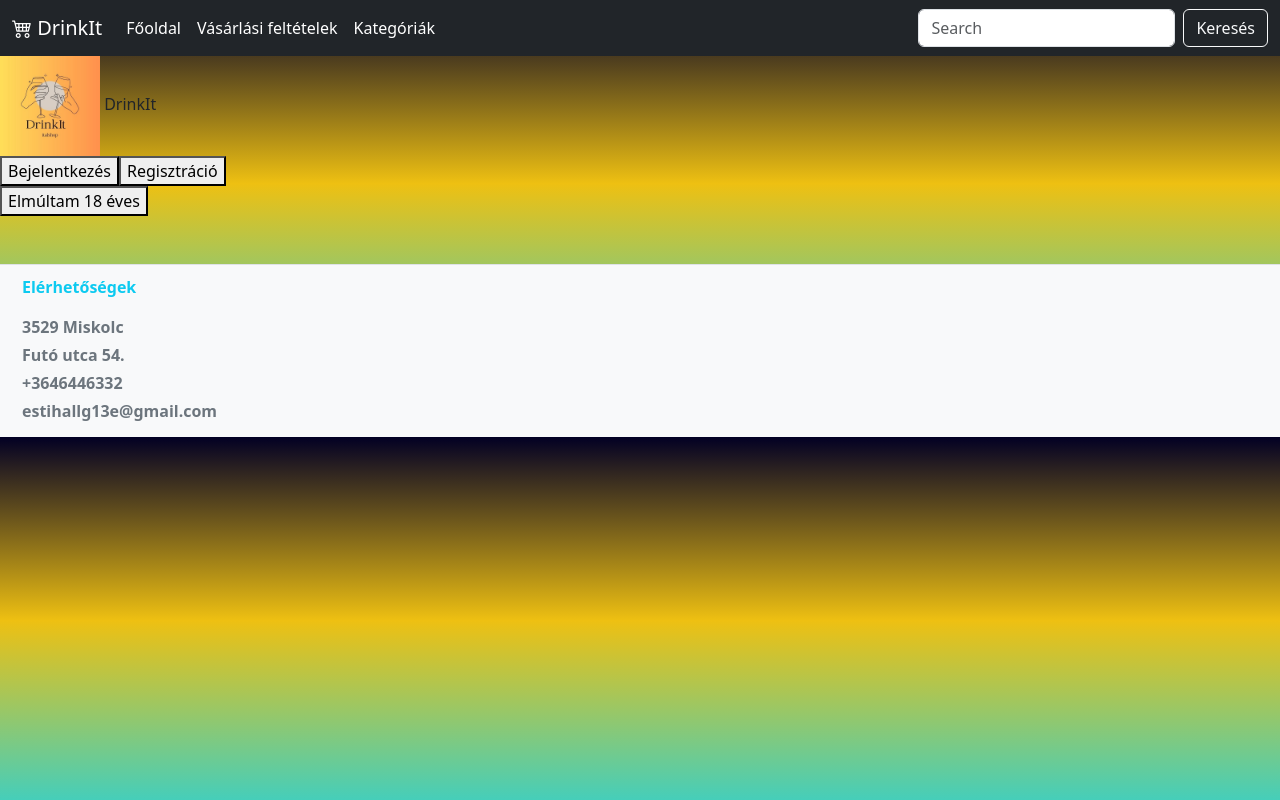
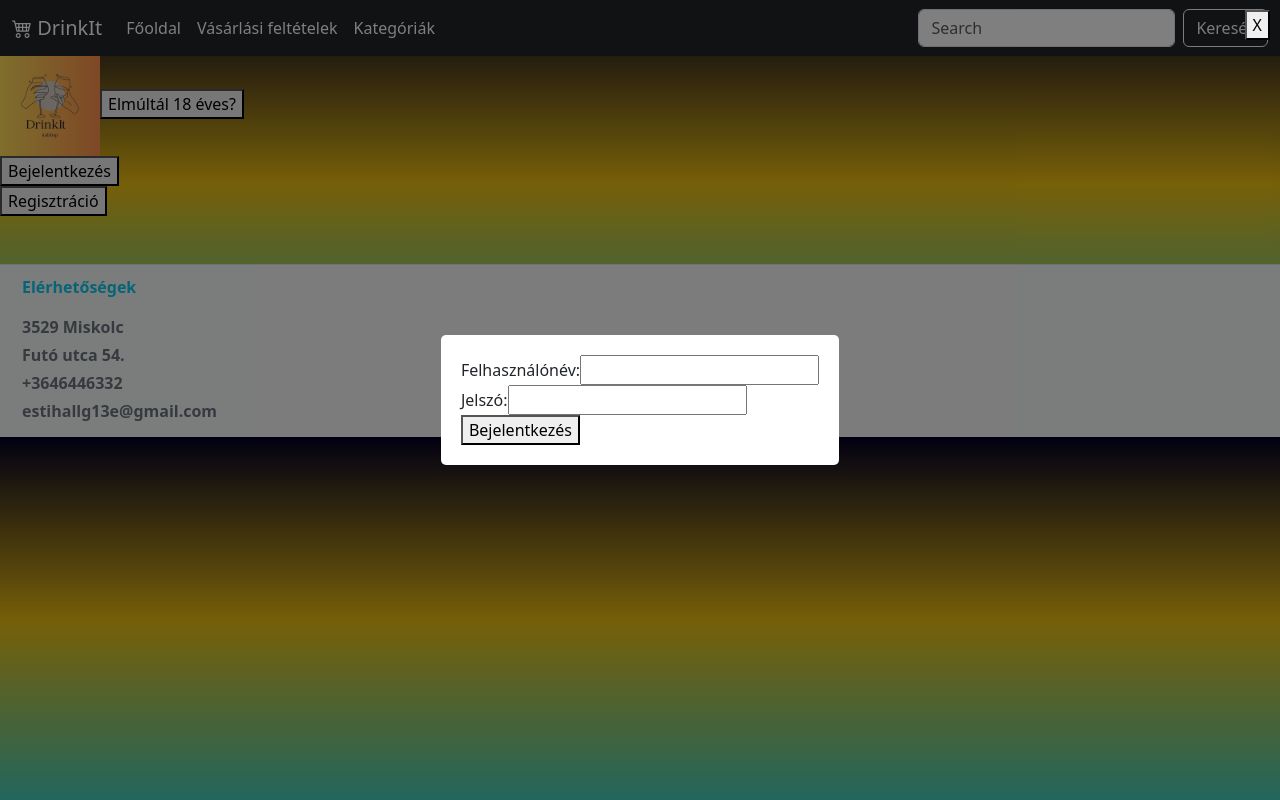
Before and after one commit to Zadorim/drinkitfrontend, a React (Create React App) app: page / in a window 1280 px wide. Both pictures are taken after a click on the button "Bejelentkezés". Built offline with nearby package versions, Linux system fonts and the light colour scheme.

Commit message:
Módosítottam src mappa tartalmát. Több komponenst adtam hozzá.

```diff
--- a/src/AgeConfirmationModal.js
+++ b/src/AgeConfirmationModal.js
@@ -6,11 +6,11 @@ const AgeConfirmationModal = ({ isOpen, onConfirm, onCancel }) => {
   }
 
   return (
-    <div style={{ position: 'fixed', top: 0, left: 0, right: 0, bottom: 0, backgroundColor: 'rgba(0, 0, 0, 0.5)', display: 'flex', alignItems: 'center', justifyContent: 'center' }}>
+    <div style={{ position: 'fixed', top: 20, left: 20, right: 20, bottom: 20, backgroundColor: 'rgba(0, 0, 0, 0.5)', display: 'flex', alignItems: 'center', justifyContent: 'center' }}>
       <div style={{ backgroundColor: 'white', padding: 20, borderRadius: 5, display: 'flex', flexDirection: 'column', gap: 10 }}>
-        <p>Biztosan elmúltál 18 éves?</p>
+        <p>Elmúltál már 18 éves?</p>
         <button onClick={() => onConfirm(true)}>Igen</button>
-        <button onClick={() => onCancel()}>Mégse</button>
+        <button onClick={() => onCancel(false)}>Nem</button>
       </div>
     </div>
   );
--- a/src/App.js
+++ b/src/App.js
@@ -4,6 +4,9 @@ import SomeModal from './SomeModal';
 import Navbar from './Navbar';
 import Footer from './Footer';
 import Homepage from './Homepage';
+import Login from './Login';
+import Register from './Register';
+import Modal from './Modal';
 
 function App() {
   const [isModalOpen, setIsModalOpen] = useState(false);
@@ -15,15 +18,46 @@ function App() {
   const hideModal = () => {
     setIsModalOpen(false);
   };
+  const [isLoginModalOpen, setIsLoginModalOpen] = useState(false);
+  const handleLoginClick = () => {
+    setIsLoginModalOpen(true);
+  };
+  const handleCloseModal = () => {
+    setIsLoginModalOpen(false);
+  };
+  const [isRegisterModalOpen, setIsRegisterModalOpen] = useState(false);
+
+  const handleRegisterClick = () => {
+    setIsRegisterModalOpen(true);
+  };
+
+  const closeRegisterModal = () => {
+    setIsRegisterModalOpen(false);
+  };
+
 
   return (
     <div className="App">
         <Navbar />
         <Routes>
           <Route path="/" element={<Homepage showModal={showModal} />} />
+          <Route path="/" element={<Login/>}/>
+          <Route path="/" element={<Register/>}/>
           {/* További Route-k ha szükséges */}
         </Routes>
         <SomeModal isOpen={isModalOpen} onClose={hideModal} />
+        <div>
+          <button onClick={handleLoginClick}>Bejelentkezés</button>
+          <Modal isOpen={isLoginModalOpen} onClose={handleCloseModal}>
+          <Login />
+          </Modal>
+      </div>
+      <div>
+        <button onClick={handleRegisterClick}>Regisztráció</button>
+        <Modal isOpen={isRegisterModalOpen} onClose={closeRegisterModal}>
+          <Register onRegister={closeRegisterModal} />
+        </Modal>
+      </div>
         <Footer />
     </div>
   );
--- a/src/HomePage.js
+++ b/src/HomePage.js
@@ -1,35 +1,37 @@
 import React, {useState} from 'react';
 import AgeConfirmationModal from './AgeConfirmationModal';
-
+import SomeModal from './SomeModal';
 
 const Homepage = ({ showModal }) => {
   const [isOver18, setIsOver18] = useState(null);
   const [showAgeModal, setShowAgeModal] = useState(false);
+  const [showSomeModal, setShowSomeModal] = useState(false);
 
   const handleAgeConfirmation = (answer) => {
     setIsOver18(answer);
     setShowAgeModal(false);
     if (answer) {
-      showModal();
+      setShowSomeModal(true);  // Mutassa a SomeModal-t ha 18 éven felüli
+    } else {
+      setShowSomeModal(false); // Ne mutassa ha 18 éven aluli
     }
   };
 
+  const closeSomeModal = () => {
+    setShowSomeModal(false);
+  };
+
   return (
-    <div className="navbar-band">
+    <div className="navbar-brand">
       <img src="img/DrinkIt.jpg" alt="DrinkIt" className='logo-icon' />
-      <span> DrinkIt</span>
-      <div>
-        <button>Bejelentkezés</button>
-        <button>Regisztráció</button>
-      </div>
       {isOver18 === null && (
-        <button onClick={() => setShowAgeModal(true)}>Elmúltam 18 éves</button>
+        <button onClick={() => setShowAgeModal(true)}>Elmúltál 18 éves?</button>
       )}
       {isOver18 !== null && (
         <div>
           <h2>Vásárlási feltétel</h2>
           {isOver18 ? (
-            <p>Üdvözöljük a DrinkIt webáruházban! Folytathatja a böngészést.</p>
+            <SomeModal isOpen={showSomeModal} onClose={closeSomeModal} />
           ) : (
             <p>Sajnáljuk, de csak 18 éves vagy annál idősebb látogatók vásárolhatnak az oldalunkon.</p>
           )}
@@ -38,7 +40,7 @@ const Homepage = ({ showModal }) => {
       <AgeConfirmationModal
         isOpen={showAgeModal}
         onConfirm={handleAgeConfirmation}
-        onCancel={() => setShowAgeModal(false)}
+        onCancel={handleAgeConfirmation}
       />
     </div>
   );
--- a/src/Login.js
+++ b/src/Login.js
@@ -1,6 +1,7 @@
 import React, { useState } from 'react';
 
-function LoginForm() {
+
+function Login() {
   const [username, setUsername] = useState('');
   const [password, setPassword] = useState('');
 
@@ -45,4 +46,4 @@ function LoginForm() {
   );
 }
 
-export default LoginForm;
+export default Login;
--- /dev/null
+++ b/src/Modal.js
@@ -0,0 +1,16 @@
+import React from 'react';
+
+function Modal({ isOpen, onClose, children }) {
+  if (!isOpen) return null;
+
+  return (
+    <div style={{ position: 'fixed', top: 0, left: 0, width: '100%', height: '100%', backgroundColor: 'rgba(0,0,0,0.5)', display: 'flex', alignItems: 'center', justifyContent: 'center' }}>
+      <div style={{ backgroundColor: 'white', padding: 20, borderRadius: 5 }}>
+        <button onClick={onClose} style={{ position: 'absolute', top: 10, right: 10 }}>X</button>
+        {children}
+      </div>
+    </div>
+  );
+}
+
+export default Modal;
--- a/src/Register.js
+++ b/src/Register.js
@@ -0,0 +1,63 @@
+import React, { useState } from 'react';
+
+function Register() {
+  const [username, setUsername] = useState('');
+  const [password, setPassword] = useState('');
+  const [fullName, setFullName] = useState('');
+
+  const handleUsernameChange = (event) => {
+    setUsername(event.target.value);
+  };
+
+  const handlePasswordChange = (event) => {
+    setPassword(event.target.value);
+  };
+
+  const handleFullNameChange = (event) => {
+    setFullName(event.target.value);
+  };
+
+  const handleSubmit = (event) => {
+    event.preventDefault();
+    console.log('Regisztráció a következő adatokkal:', username, fullName, password);
+    // Itt jöhet a regisztrációs logika, pl. API hívás
+  };
+
+  return (
+    <form onSubmit={handleSubmit}>
+      <div>
+        <label htmlFor="fullName">Teljes név:</label>
+        <input
+          type="text"
+          id="fullName"
+          value={fullName}
+          onChange={handleFullNameChange}
+          required
+        />
+      </div>
+      <div>
+        <label htmlFor="username">Felhasználónév:</label>
+        <input
+          type="text"
+          id="username"
+          value={username}
+          onChange={handleUsernameChange}
+          required
+        />
+      </div>
+      <div>
+        <label htmlFor="password">Jelszó:</label>
+        <input
+          type="password"
+          id="password"
+          value={password}
+          onChange={handlePasswordChange}
+          required
+        />
+      </div>
+      <button type="submit">Regisztrál</button>
+    </form>
+  );
+}
+
+export default Register;
--- a/src/SomeModal.js
+++ b/src/SomeModal.js
@@ -4,10 +4,10 @@ const SomeModal = ({ isOpen, onClose }) => {
   if (!isOpen) return null;
 
   return (
-    <div style={{ position: 'fixed', top: 0, left: 0, right: 0, bottom: 0, backgroundColor: 'rgba(0,0,0,0.5)', display: 'flex', alignItems: 'center', justifyContent: 'center' }}>
+    <div style={{ position: 'fixed', top: 20, left: 20, right: 20, bottom: 20, backgroundColor: 'rgba(0,0,0,0.5)', display: 'flex', alignItems: 'center', justifyContent: 'center' }}>
       <div style={{ backgroundColor: 'white', padding: 20, borderRadius: 5 }}>
-        <h2>Modális Tartalom</h2>
-        <p>Ez a modális ablak tartalma.</p>
+        <h2>Szép napot!</h2>
+        <p>Üdvözölünk a DrinkIt webáruházban! Folytathatod a böngészést.</p>
         <button onClick={onClose}>Bezár</button>
       </div>
     </div>
```
